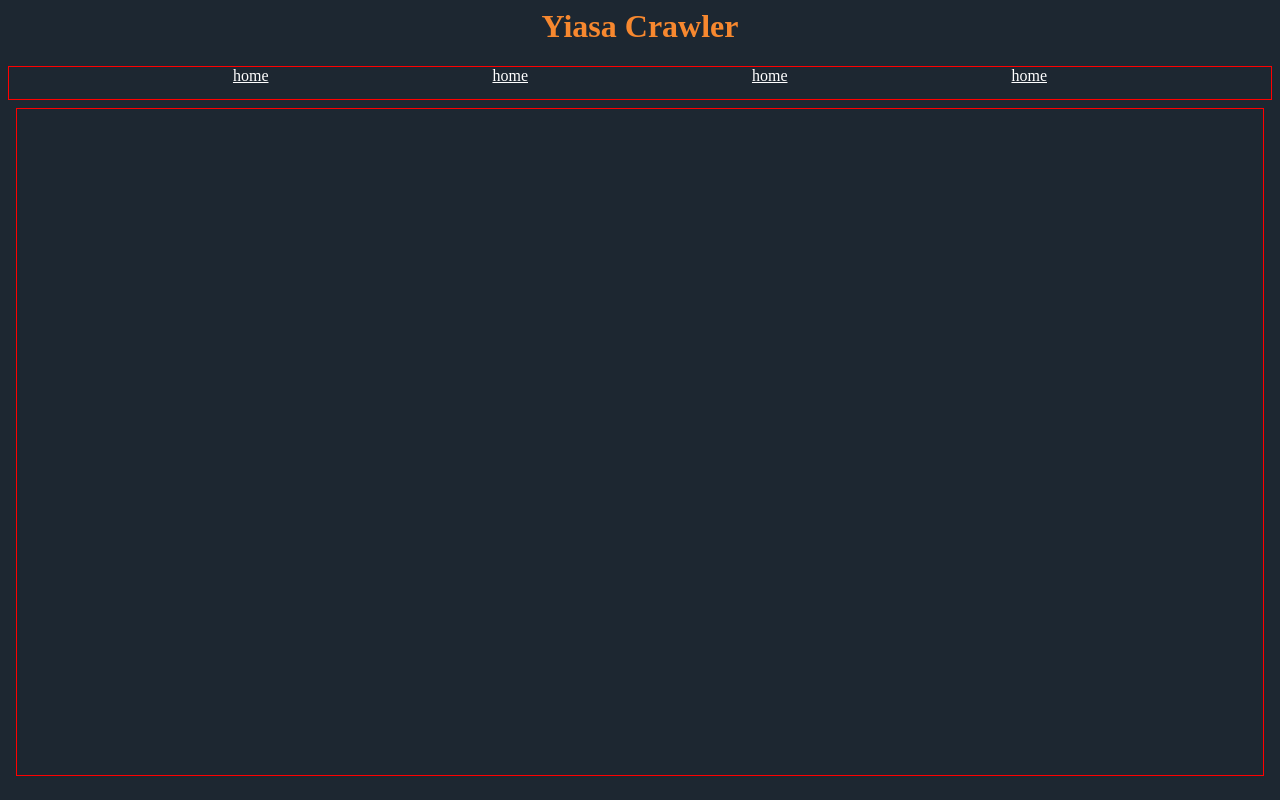
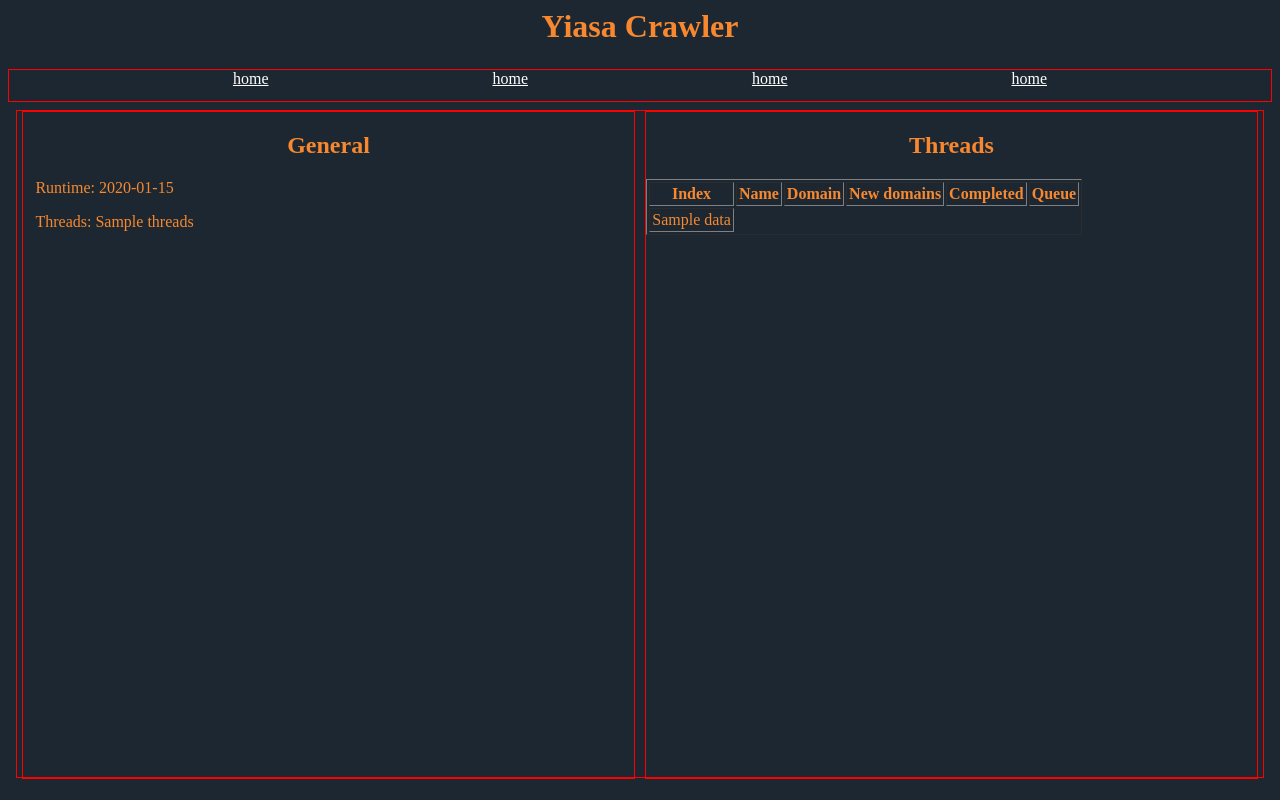
Before and after one commit to WeeDLY/YiasaCrawler, a Flask app: template server/templates/main_page.html in a window 1280 px wide. Run offline with Flask 2, Linux system fonts and the light colour scheme; the template is opened without the code that fills it: most values are stand-ins (such as "Sample title", 1, 10 or a date in 2020).

Commit message:
Server is running

```diff
--- a/server/server.py
+++ b/server/server.py
@@ -1,14 +1,30 @@
 from flask import Flask, Markup, render_template, request
+from datetime import datetime
 import sys
 sys.path.append('..')
 import yiasa.handler as handler
 
-app = Flask(__name__)
 
 def start_server():
     app.run(host='0.0.0.0', port=5300)
 
+app = Flask(__name__)
+settings = None
+
 @app.route('/')
 def root():
-    return str(handler.HandlerSettings.queue)
+    return str(handler_settings.queue)
     return "<title>Yiasa Crawler</title>Yiasa Crawler"
+
+@app.route('/test')
+def test():
+    runtime = datetime.now() - handler.HandlerSettings.startTime
+    threads = len(handler.HandlerSettings.spiderList)
+
+    threadStats = []
+    for index in range(len(handler.HandlerSettings.spiderList)):
+        spider = handler.HandlerSettings.spiderList[index]
+        values = (index, spider.name, spider.domain, len(spider.new_domains),
+        spider.crawled_urls, len(spider.queue))
+        threadStats.append(values)
+    return render_template('main_page.html', runtime=runtime, threads=threads, result=threadStats)
--- a/server/templates/main_page.html
+++ b/server/templates/main_page.html
@@ -7,6 +7,7 @@
                 color:#f7882f;
             }
             h1{
+                height: 5%;
                 text-align: center;
             }
             div{
@@ -24,6 +25,22 @@
             #content{
                 margin: 8px;
                 height: 85%;
+
+                display: flex;
+                flex-direction: row;
+                flex-wrap: wrap;
+                justify-content: space-around;
+            }
+            #content div{
+                width: 49%;
+                height: 100%;
+            }
+            #content div h2{
+                text-align: center;
+            }
+            #content div p{
+                position:relative;
+                left: 2%;
             }
 
             a{
@@ -44,7 +61,35 @@
             <a href="#">home</a>
         </div>
         <div id="content">
-
+            <div id="general">
+                <h2>General</h2>
+                <p>Runtime: {{runtime}}</p>
+                <p>Threads: {{threads}}</p>
+            </div>
+            <div id="threads">
+                <h2>Threads</h2>
+                <table border="1" cellpadding="2" cellspacing="2">
+                    <thead>
+                        <tr>
+                            <th>Index</th>
+                            <th>Name</th>
+                            <th>Domain</th>
+                            <th>New domains</th>
+                            <th>Completed</th>
+                            <th>Queue</th>
+                        </tr>
+                    </thead>
+                    <tbody>
+                        {% for row in result %}
+                        <tr>
+                            {% for data in row %}
+                            <td>{{ data }}</td>
+                            {% endfor %}
+                        </tr>
+                        {% endfor %}
+                    </tbody>
+                </table>
+            </div>
         </div>
     </body>
 </html>
--- a/startup.py
+++ b/startup.py
@@ -36,8 +36,9 @@ def check_database(log):
 def parse_arguments():
     """ Parse args from user """
     parser = argparse.ArgumentParser()
+    parser.add_argument('-b', '--bot', action='store_true', default=False)
+    parser.add_argument('-s', '--server', action='store_true', default=False)
     parser.add_argument('-d', '--debug', action='store_true', default=False)
-    parser.add_argument('-s', '--server', action='store_true', default=False)
     parser.add_argument('-t', '--threads', type=int, default=3)
     args = parser.parse_args()
     startup(args)
--- a/yiasa/handler.py
+++ b/yiasa/handler.py
@@ -10,6 +10,7 @@ import yiasa.spider as spider
 from yiasa.spider import Spider
 
 class HandlerSettings():
+    startTime = datetime.now()
     queue = list()
     spiderThreadList = list()
     spiderList = list()
--- a/yiasa/main.py
+++ b/yiasa/main.py
@@ -24,7 +24,9 @@ def start(log, db, args):
 
     handler_thread = threading.Thread(target=spider_handler.run)
     handler_thread.daemon = True
-    handler_thread.start()
+    if args.bot:
+        handler_thread.start()
+
     if args.server:
         server.start_server()
     while True:
```
